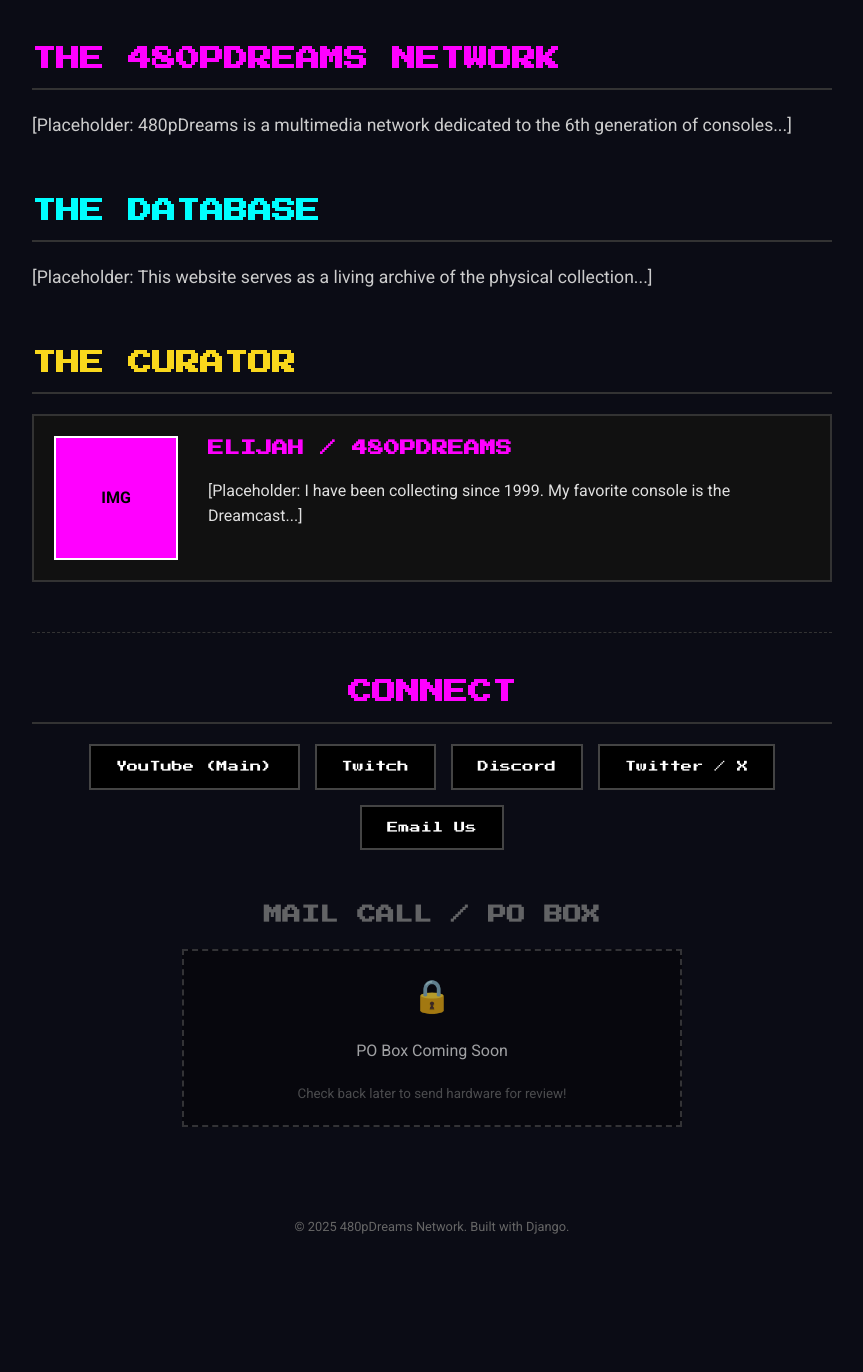
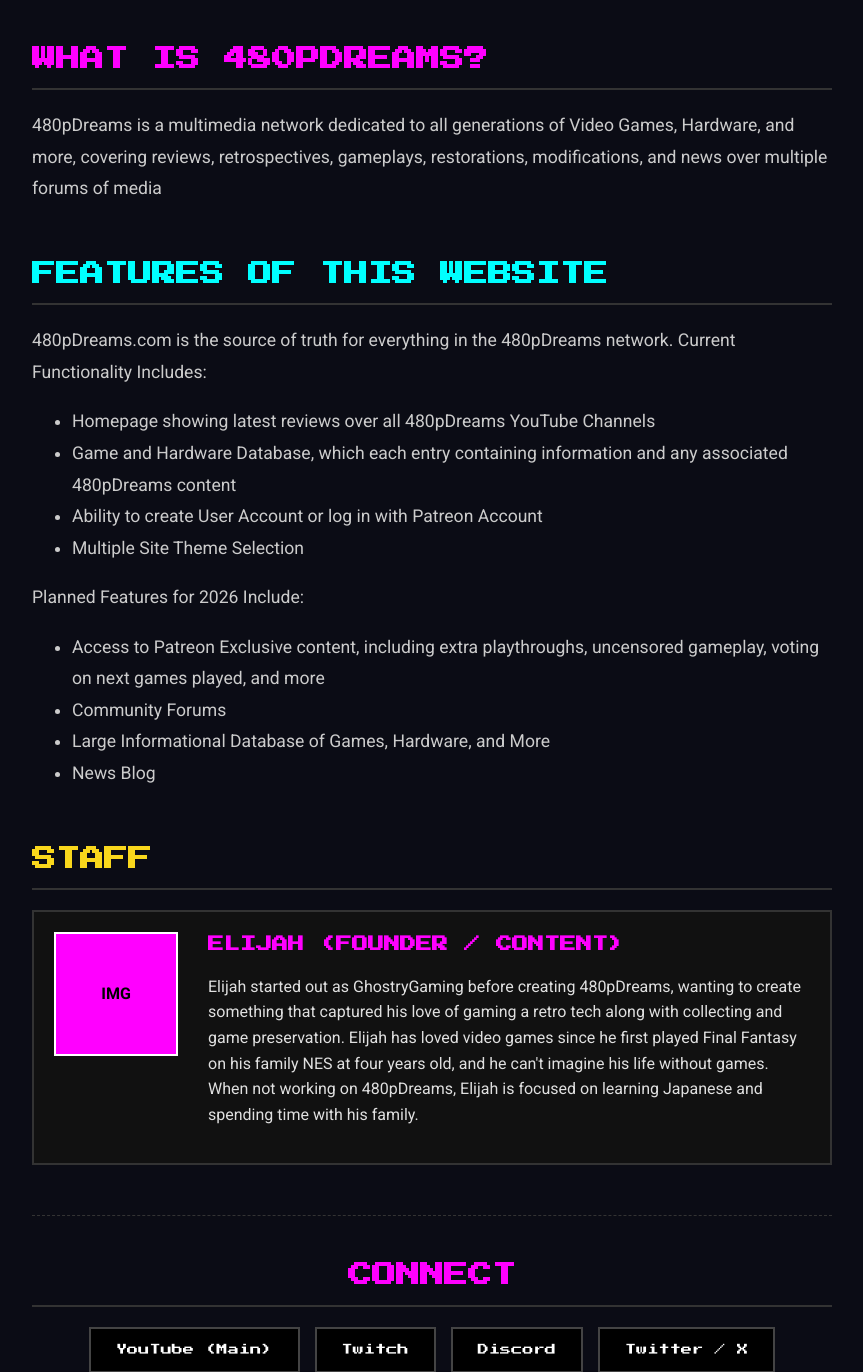
Before and after one commit to 480pDreams/480pDreams, a Django app: page /about/ in a window 1280 px wide. Shown: the part 64-1436 px from the top of the page, without its empty margins (208-1071 px from the left). Before the commit the page ends 1298 px from the top, so only its background shows below. Run offline with Django 5.2, Linux system fonts and the light colour scheme.

Commit message:
about page edits

```diff
--- a/core/templates/core/about.html
+++ b/core/templates/core/about.html
@@ -8,34 +8,49 @@
 <div class="about-container">
 
     <section class="about-section">
-        <h1 class="retro-font section-title">The 480pDreams Network</h1>
+        <h1 class="retro-font section-title">What Is 480pDreams?</h1>
         <div class="content-box">
             <p>
-                [Placeholder: 480pDreams is a multimedia network dedicated to the 6th generation of consoles...]
+                480pDreams is a multimedia network dedicated to all generations of Video Games, Hardware, and more, covering reviews, retrospectives, gameplays, restorations, modifications, and news over multiple forums of media
             </p>
         </div>
     </section>
 
     <section class="about-section">
-        <h2 class="retro-font section-title" style="color: var(--secondary);">The Database</h2>
+        <h2 class="retro-font section-title" style="color: var(--secondary);">Features Of This Website</h2>
         <div class="content-box">
             <p>
-                [Placeholder: This website serves as a living archive of the physical collection...]
+                480pDreams.com is the source of truth for everything in the 480pDreams network. Current Functionality Includes:
             </p>
+            <ul>
+                <li>Homepage showing latest reviews over all 480pDreams YouTube Channels</li>
+                <li>Game and Hardware Database, which each entry containing information and any associated 480pDreams content</li>
+                <li>Ability to create User Account or log in with Patreon Account</li>
+                <li>Multiple Site Theme Selection</li>
+            </ul>
+            <p>Planned Features for 2026 Include:</p>
+            <ul>
+                <li>Access to Patreon Exclusive content, including extra playthroughs, uncensored gameplay, voting on next games played, and more</li>
+                <li>Community Forums</li>
+                <li>Large Informational Database of Games, Hardware, and More</li>
+                <li>News Blog</li>
+            </ul>
         </div>
     </section>
 
     <section class="about-section">
-        <h2 class="retro-font section-title" style="color: var(--accent);">The Curator</h2>
+        <h2 class="retro-font section-title" style="color: var(--accent);">Staff</h2>
         <div class="founder-card">
             <div class="founder-img">
                 <div class="avatar-placeholder">IMG</div>
             </div>
 
             <div class="founder-text">
-                <h3 class="retro-font" style="font-size: 1rem; margin-top: 0;">Elijah / 480pDreams</h3>
+                <h3 class="retro-font" style="font-size: 1rem; margin-top: 0;">Elijah (Founder / Content)</h3>
                 <p>
-                    [Placeholder: I have been collecting since 1999. My favorite console is the Dreamcast...]
+                    Elijah started out as GhostryGaming before creating 480pDreams, wanting to create something that captured his love of gaming a retro tech along with collecting and game preservation.
+                    Elijah has loved video games since he first played Final Fantasy on his family NES at four years old, and he can't imagine his life without games.
+                    When not working on 480pDreams, Elijah is focused on learning Japanese and spending time with his family.
                 </p>
             </div>
         </div>
```
